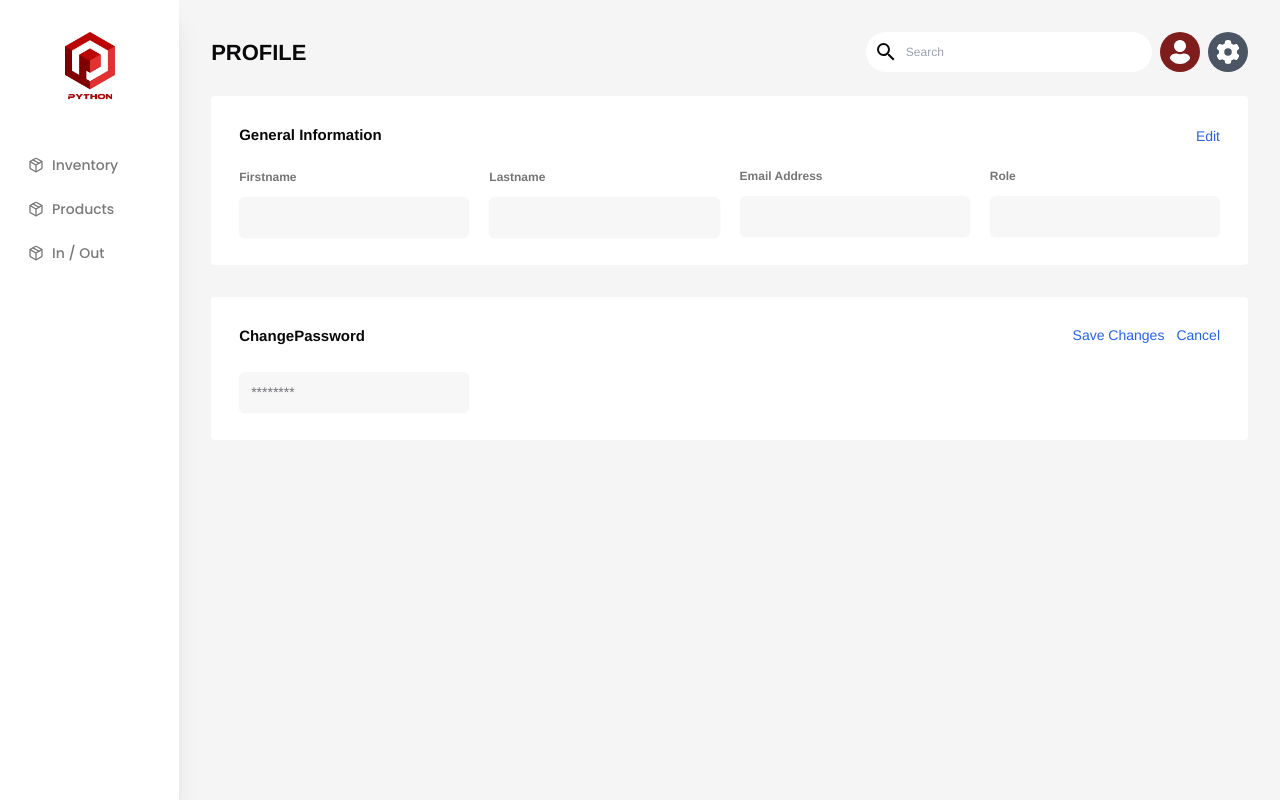
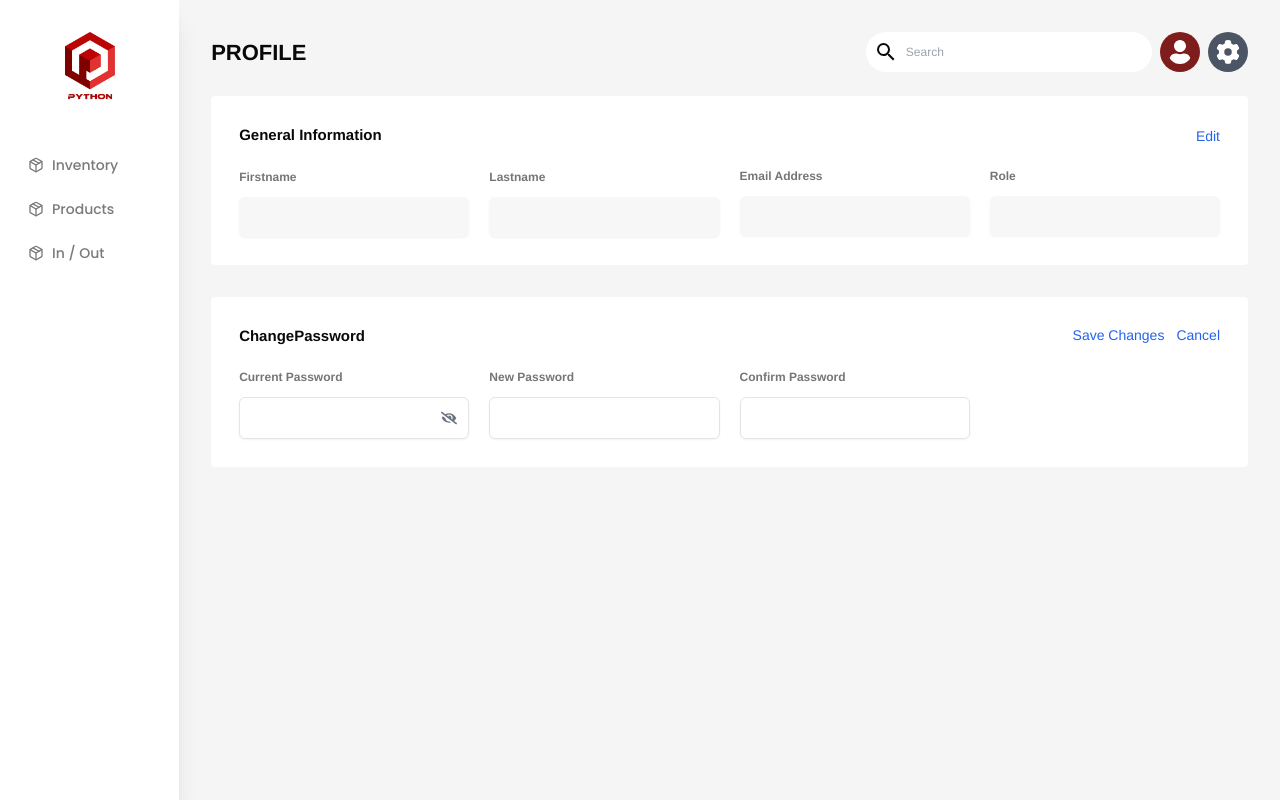
Before and after one commit to Ogskun/inventory_react, a React (Vite) app: page /profile in a window 1280 px wide. Both pictures are taken after a click on the button "Change Password". Built offline with nearby package versions, Linux system fonts and the light colour scheme.

Commit message:
refactor change password form

```diff
--- a/src/pages/Profile.tsx
+++ b/src/pages/Profile.tsx
@@ -11,6 +11,7 @@ import {
     FormMessage,
 } from '@/components/ui/form'
 import { useState } from 'react'
+import { FaEye, FaEyeSlash } from 'react-icons/fa'
 
 const GENERAL_INFORMATION_VALIDATION = z.object({
     first_name: z
@@ -24,14 +25,18 @@ const GENERAL_INFORMATION_VALIDATION = z.object({
 })
 
 const CHANGE_PASSWORD_VALIDATION = z.object({
-    password: z
+    current_password: z
         .string()
         .trim()
         .min(1, { message: 'Please fill out this field.' }),
-    // new_password: z
-    //     .string()
-    //     .trim()
-    //     .min(1, { message: 'Please fill out this field.' }),
+    new_password: z
+        .string()
+        .trim()
+        .min(1, { message: 'Please fill out this field.' }),
+    confirm_password: z
+        .string()
+        .trim()
+        .min(1, { message: 'Please fill out this field.' }),
 })
 
 type GENERAL_INFORMATION_VALUES = z.infer<typeof GENERAL_INFORMATION_VALIDATION>
@@ -48,8 +53,9 @@ const Profile = () => {
     const changePassForm = useForm<CHANGE_PASSWORD_VALUES>({
         resolver: zodResolver(CHANGE_PASSWORD_VALIDATION),
         defaultValues: {
-            password: '',
-            // new_password: '',
+            current_password: '',
+            new_password: '',
+            confirm_password: '',
         },
     })
 
@@ -68,6 +74,8 @@ const Profile = () => {
             return newState
         })
     }
+
+    const [showPassword, setShowPassword] = useState(false);
 
     return (
         <div className='flex flex-col gap-8'>
@@ -179,6 +187,7 @@ const Profile = () => {
                 <Form {...changePassForm}>
                     <form onSubmit={changePassForm.handleSubmit(() => {
                         changePassForm.reset()
+                        setShowPassword(false)
                         setToggleState('IsChangePassEditable')
                     })}>
                         <div className='mb-4 flex justify-between'>
@@ -214,20 +223,48 @@ const Profile = () => {
                             </div>
                         </div>
                         <div className='grid grid-flow-row grid-rows-1 gap-5 md:grid-flow-col md:grid-cols-2 lg:grid-cols-4'>
-                            <div className='flex flex-col gap-1'>
+                            {toggles.IsChangePassEditable ? (
+                                <>
                                     <div className='flex flex-col'>
                                         <FormField
                                             control={changePassForm.control}
-                                        name='password'
+                                            name='current_password'
                                             render={({ field }) => (
                                                 <FormItem>
-                                                <FormLabel></FormLabel>
+                                                    <FormLabel className='font-sans text-[12px] font-extrabold leading-6 text-[#0000008a]'>Current Password</FormLabel>
+                                                    <FormControl>
+                                                        <div className="relative w-full">
+                                                            <Input
+                                                                {...field}
+                                                                type={showPassword ? "text" : "password"}
+                                                                className={`w-full px-3 py-5 text-[#989898] ${toggles.IsChangePassEditable ? "border" : "border-none bg-[#f7f7f7]"
+                                                                    } pr-10`}
+                                                            />
+                                                            <span
+                                                                onClick={() => setShowPassword(!showPassword)}
+                                                                className="absolute inset-y-0 right-3 flex items-center cursor-pointer text-gray-500"
+                                                            >
+                                                                {showPassword ? <FaEye /> : <FaEyeSlash />}
+                                                            </span>
+                                                        </div>
+                                                    </FormControl>
+                                                    <FormMessage />
+                                                </FormItem>
+                                            )}
+                                        />
+                                    </div>
+                                    <div className='flex flex-col'>
+                                        <FormField
+                                            control={changePassForm.control}
+                                            name='new_password'
+                                            render={({ field }) => (
+                                                <FormItem>
+                                                    <FormLabel className='font-sans text-[12px] font-extrabold leading-6 text-[#0000008a]'>New Password</FormLabel>
                                                     <FormControl>
                                                         <Input
                                                             {...field}
                                                             type='password'
-                                                        className='border-none bg-[#f7f7f7] px-3 py-5 text-[#989898]'
-                                                        placeholder='********'
+                                                            className={`px-3 py-5 text-[#989898] ${toggles.IsChangePassEditable ? 'border' : 'border-none bg-[#f7f7f7]'}`}
                                                         />
                                                     </FormControl>
                                                     <FormMessage />
@@ -235,7 +272,36 @@ const Profile = () => {
                                             )}
                                         />
                                     </div>
+                                    <div className='flex flex-col'>
+                                        <FormField
+                                            control={changePassForm.control}
+                                            name='confirm_password'
+                                            render={({ field }) => (
+                                                <FormItem>
+                                                    <FormLabel className='font-sans text-[12px] font-extrabold leading-6 text-[#0000008a]'>Confirm Password</FormLabel>
+                                                    <FormControl>
+                                                        <Input
+                                                            {...field}
+                                                            type='password'
+                                                            className={`px-3 py-5 text-[#989898] ${toggles.IsChangePassEditable ? 'border' : 'border-none bg-[#f7f7f7]'}`}
+                                                        />
+                                                    </FormControl>
+                                                    <FormMessage />
+                                                </FormItem>
+                                            )}
+                                        />
                                     </div>
+                                </>
+                            ) : (
+                                <div className='flex flex-col'>
+                                    <div className='space-y-2'>
+                                        <p className='font-sans text-[12px] font-extrabold leading-6 text-[#0000008a]'>
+                                            Password
+                                        </p>
+                                        <Input type='password' placeholder='********' className='border-none bg-[#f7f7f7] px-3 py-5 text-[#989898]' />
+                                    </div>
+                                </div>
+                            )}
                         </div>
                     </form>
                 </Form>
```
Lines whose indentation alone changed are shown as unchanged.
